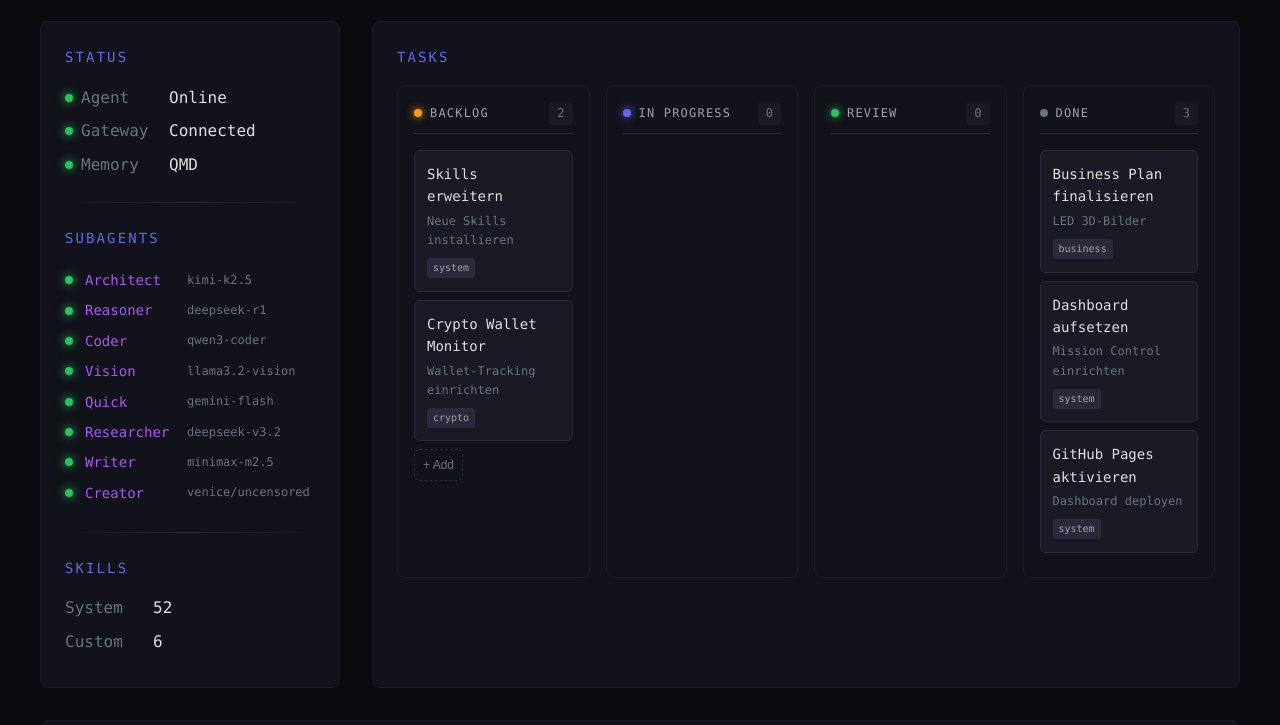
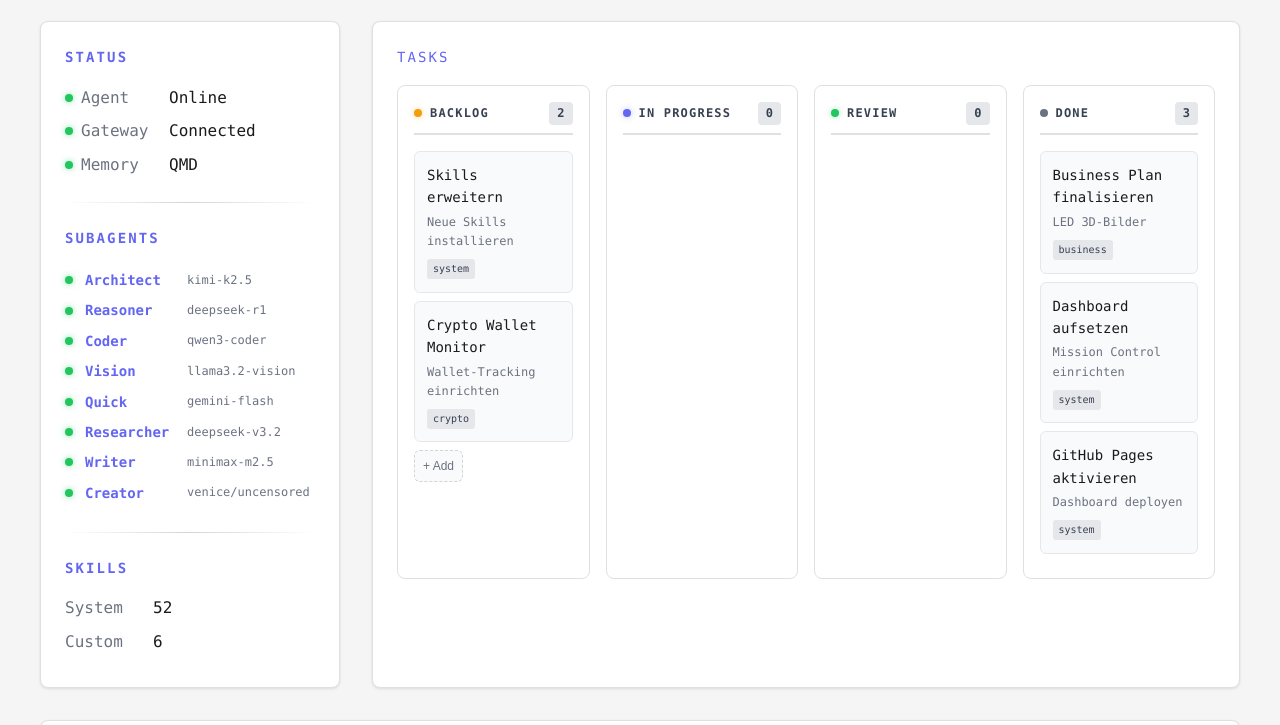
Before and after one commit to Pijai1997/bella-dashboard, a website: page index.html in a window 1280 px wide. Shown: the part 81-806 px from the top of the page. Drawn offline with Linux system fonts and the light colour scheme.

Commit message:
Switch to light theme for better readability

```diff
--- a/index.html
+++ b/index.html
@@ -13,8 +13,8 @@
 
         body {
             font-family: 'SF Mono', 'Fira Code', 'Consolas', monospace;
-            background: #0a0a0f;
-            color: #e0e0e0;
+            background: #f5f5f5;
+            color: #1a1a1a;
             min-height: 100vh;
             padding: 2rem;
             line-height: 1.6;
@@ -27,8 +27,8 @@
 
         h1 {
             font-size: 1.5rem;
-            font-weight: 400;
-            color: #a855f7;
+            font-weight: 600;
+            color: #6366f1;
             margin-bottom: 2rem;
             letter-spacing: 0.1em;
         }
@@ -42,10 +42,11 @@
         }
 
         .section {
-            background: #12121a;
+            background: #ffffff;
             border-radius: 8px;
             padding: 1.5rem;
-            border: 1px solid #1a1a25;
+            border: 1px solid #e0e0e0;
+            box-shadow: 0 1px 3px rgba(0,0,0,0.1);
         }
 
         .section-title {
@@ -54,6 +55,7 @@
             text-transform: uppercase;
             letter-spacing: 0.15em;
             margin-bottom: 1rem;
+            font-weight: 600;
         }
 
         .status {
@@ -68,19 +70,21 @@
             height: 8px;
             border-radius: 50%;
             background: #22c55e;
-            box-shadow: 0 0 10px #22c55e;
+            box-shadow: 0 0 6px rgba(34, 197, 94, 0.5);
         }
 
-        .status-dot.offline { background: #ef4444; box-shadow: 0 0 10px #ef4444; }
-        .status-dot.warning { background: #f59e0b; box-shadow: 0 0 10px #f59e0b; }
+        .status-dot.offline { background: #ef4444; box-shadow: 0 0 6px rgba(239, 68, 68, 0.5); }
+        .status-dot.warning { background: #f59e0b; box-shadow: 0 0 6px rgba(245, 158, 11, 0.5); }
 
         .label {
             color: #6b7280;
             min-width: 80px;
+            font-weight: 500;
         }
 
         .value {
-            color: #e0e0e0;
+            color: #1a1a1a;
+            font-weight: 500;
         }
 
         .agent {
@@ -91,9 +95,10 @@
         }
 
         .agent-name {
-            color: #a855f7;
+            color: #6366f1;
             min-width: 90px;
             font-size: 0.875rem;
+            font-weight: 600;
         }
 
         .agent-model {
@@ -124,10 +129,10 @@
         }
 
         .column {
-            background: #12121a;
+            background: #ffffff;
             border-radius: 8px;
             padding: 1rem;
-            border: 1px solid #1a1a25;
+            border: 1px solid #e0e0e0;
             min-height: 300px;
         }
 
@@ -137,7 +142,7 @@
             gap: 0.5rem;
             margin-bottom: 1rem;
             padding-bottom: 0.5rem;
-            border-bottom: 1px solid #2a2a3a;
+            border-bottom: 2px solid #e0e0e0;
         }
 
         .column-dot {
@@ -146,46 +151,49 @@
             border-radius: 50%;
         }
 
-        .column-dot.backlog { background: #f59e0b; box-shadow: 0 0 8px #f59e0b; }
-        .column-dot.in-progress { background: #6366f1; box-shadow: 0 0 8px #6366f1; }
-        .column-dot.review { background: #22c55e; box-shadow: 0 0 8px #22c55e; }
+        .column-dot.backlog { background: #f59e0b; box-shadow: 0 0 6px rgba(245, 158, 11, 0.4); }
+        .column-dot.in-progress { background: #6366f1; box-shadow: 0 0 6px rgba(99, 102, 241, 0.4); }
+        .column-dot.review { background: #22c55e; box-shadow: 0 0 6px rgba(34, 197, 94, 0.4); }
         .column-dot.done { background: #6b7280; }
 
         .column-name {
             font-size: 0.75rem;
             text-transform: uppercase;
             letter-spacing: 0.1em;
-            color: #a0a0b0;
+            color: #374151;
+            font-weight: 600;
         }
 
         .column-count {
             margin-left: auto;
-            background: #1a1a25;
+            background: #e5e7eb;
             padding: 0.125rem 0.5rem;
             border-radius: 4px;
             font-size: 0.75rem;
-            color: #6b7280;
+            color: #374151;
+            font-weight: 600;
         }
 
         .task-card {
-            background: #1a1a25;
+            background: #f9fafb;
             border-radius: 6px;
             padding: 0.75rem;
             margin-bottom: 0.5rem;
-            border: 1px solid #2a2a3a;
+            border: 1px solid #e5e7eb;
             cursor: pointer;
             transition: all 0.2s;
         }
 
         .task-card:hover {
             border-color: #6366f1;
-            box-shadow: 0 0 10px rgba(99, 102, 241, 0.2);
+            box-shadow: 0 2px 8px rgba(99, 102, 241, 0.15);
         }
 
         .task-title {
             font-size: 0.875rem;
-            color: #e0e0e0;
+            color: #1a1a1a;
             margin-bottom: 0.25rem;
+            font-weight: 500;
         }
 
         .task-desc {
@@ -195,12 +203,13 @@
 
         .task-tag {
             display: inline-block;
-            background: #2a2a3a;
+            background: #e5e7eb;
             padding: 0.125rem 0.375rem;
             border-radius: 3px;
             font-size: 0.625rem;
-            color: #a0a0b0;
+            color: #374151;
             margin-top: 0.5rem;
+            font-weight: 500;
         }
 
         .add-task {
@@ -209,8 +218,8 @@
             justify-content: center;
             gap: 0.5rem;
             padding: 0.5rem;
-            background: transparent;
-            border: 1px dashed #2a2a3a;
+            background: #f9fafb;
+            border: 1px dashed #d1d5db;
             border-radius: 6px;
             color: #6b7280;
             cursor: pointer;
@@ -221,12 +230,13 @@
         .add-task:hover {
             border-color: #6366f1;
             color: #6366f1;
+            background: #f3f4f6;
         }
 
         /* Divider */
         .divider {
             height: 1px;
-            background: linear-gradient(90deg, transparent, #2a2a3a, transparent);
+            background: linear-gradient(90deg, transparent, #d1d5db, transparent);
             margin: 1.5rem 0;
         }
 
@@ -247,15 +257,17 @@
             color: #6366f1;
             text-decoration: none;
             font-size: 0.875rem;
+            font-weight: 500;
         }
 
         .link-item a:hover {
-            color: #a855f7;
+            color: #4f46e5;
+            text-decoration: underline;
         }
 
         /* Timestamp */
         .timestamp {
-            color: #4b5563;
+            color: #9ca3af;
             font-size: 0.75rem;
             margin-top: 2rem;
             text-align: right;
```
